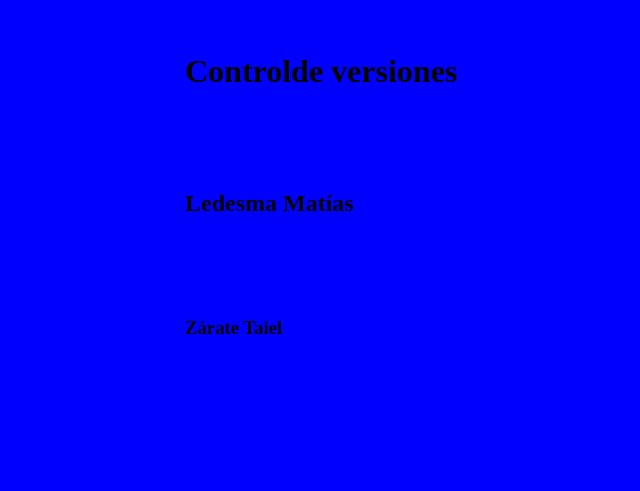
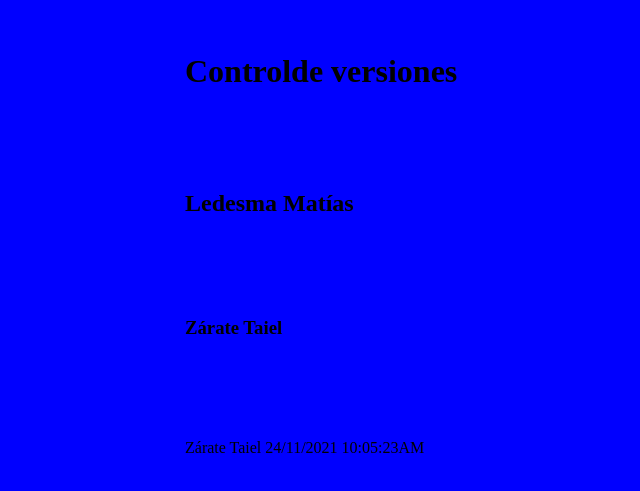
Before and after one commit to afcarazo/TP_SO_i4_101, a plain HTML site: page index.html in a window 1280 px wide. Shown: the part 147-638 px from the top of the page, without its empty margins (115-755 px from the left). Drawn offline with Linux system fonts and the light colour scheme.

Commit message:
ALFA: Agrega apellido, nombre, fecha y hora

```diff
--- a/index.html
+++ b/index.html
@@ -10,5 +10,6 @@
         <h1>Controlde versiones</h1>
         <h2>Ledesma Matías</h2>
         <h3>Zárate Taiel</h3>
+        <p>Zárate Taiel 24/11/2021 10:05:23AM</p>
     </body>
 </html>
```
